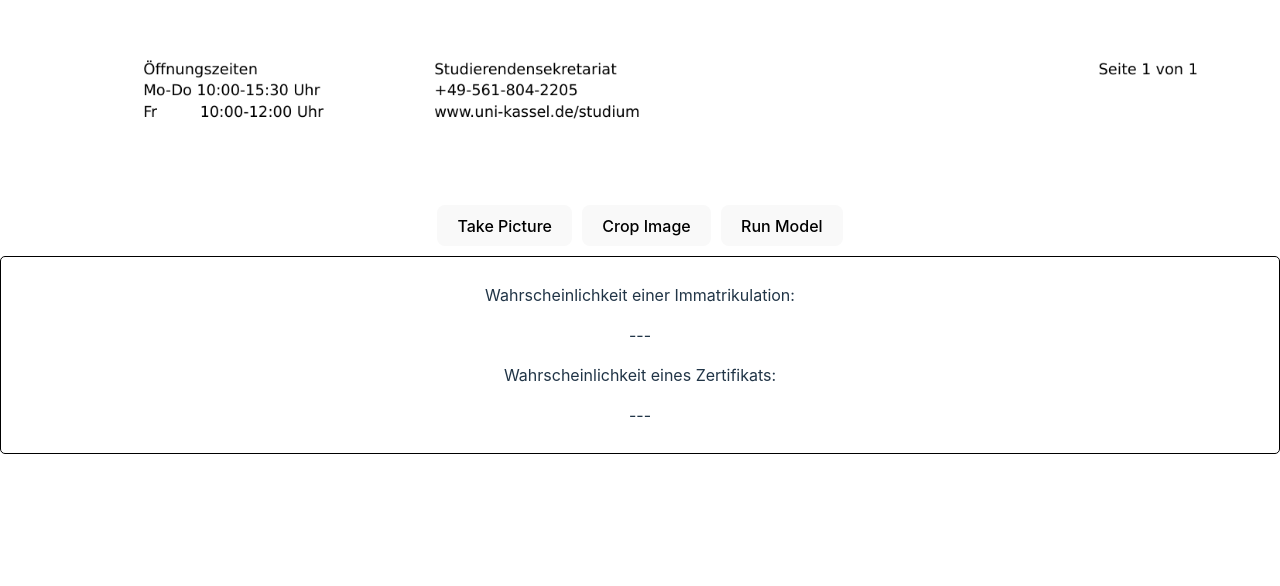
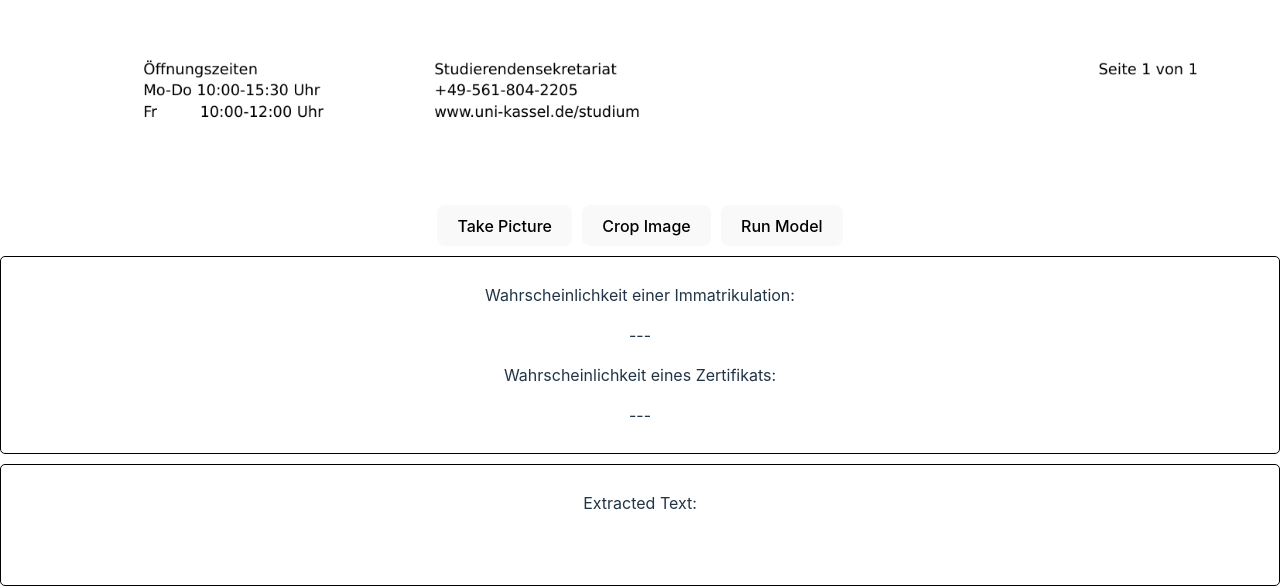
Before and after one commit to J-Gann/ml_app, a React (Vite) app in the folder classifier-app/: page / in a window 1280 px wide. Shown: the part 1615-2201 px from the top of the page. Before the commit the page ends 2069 px from the top, so only its background shows below. Built offline with nearby package versions, Linux system fonts and the light colour scheme.

Commit message:
display ocr

```diff
--- a/classifier-app/src/App.jsx
+++ b/classifier-app/src/App.jsx
@@ -14,6 +14,7 @@ function App() {
   const [probZert, setProbZert] = useState("---")
   const [image, setImage] = useState(test_image)
   const [full_image, setFullImage] = useState(test_image) // stores the full sized image (image seems to be scaled down by react on mobile)
+  const [ocrText, setOcrText] = useState("") // Add new state for OCR text
   const scanner = new jscanify();
 
   async function run_model() {
@@ -23,6 +24,7 @@ function App() {
 
     const vocab_map = new Map(vocab)
     const png_text = await utils.extract_text_from_png(full_image)
+    setOcrText(png_text) // Store the extracted text
     const sample_tokens = utils.tokenize_text(png_text)
     const bow = utils.bow_from_tokens(sample_tokens, vocab_map)
 
@@ -125,6 +127,13 @@ function App() {
           <p>{probZert}</p>
         </div>
 
+        <div style={{ border: '1px solid black', padding: '10px', borderRadius: '5px', minHeight: '100px' }}>
+          <p>Extracted Text:</p>
+          <pre style={{ whiteSpace: 'pre-wrap', wordBreak: 'break-word', margin: 0, textAlign: 'left' }}>
+            {ocrText}
+          </pre>
+        </div>
+
       </div>
     </>
   )
```
